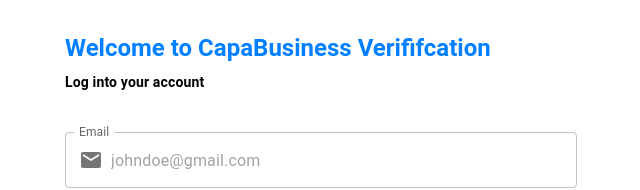
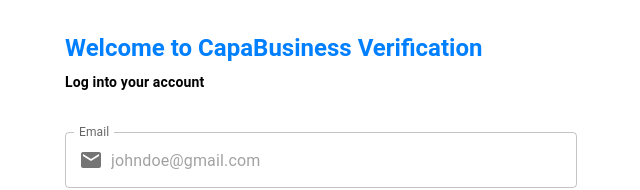
Before and after one commit to rholibobo/capa_business_verification, a React (Create React App) app: page /login in a window 1280 px wide. Shown: the top 190 px of the page, without its empty margins (319-959 px from the left). Built offline with nearby package versions, Linux system fonts and the light colour scheme; no server answers; the HTML template or start-up script is replaced by a standard one.

Commit message:
update Login.jsx

```diff
--- a/src/Pages/Login/Login.jsx
+++ b/src/Pages/Login/Login.jsx
@@ -74,7 +74,7 @@
     <Box sx={{ width: "40%", margin: "2rem auto 0 auto" }}>
       <Box sx={{ marginBottom: "1rem" }}>
       <Typography variant="h5" sx={{fontWeight: "bold"}} color="#007FFF" gutterBottom>
-          Welcome to CapaBusiness Verififcation
+          Welcome to CapaBusiness Verification
         </Typography>
         <Typography variant="body2" sx={{fontWeight: "bold"}} gutterBottom>
           Log into your account
```
